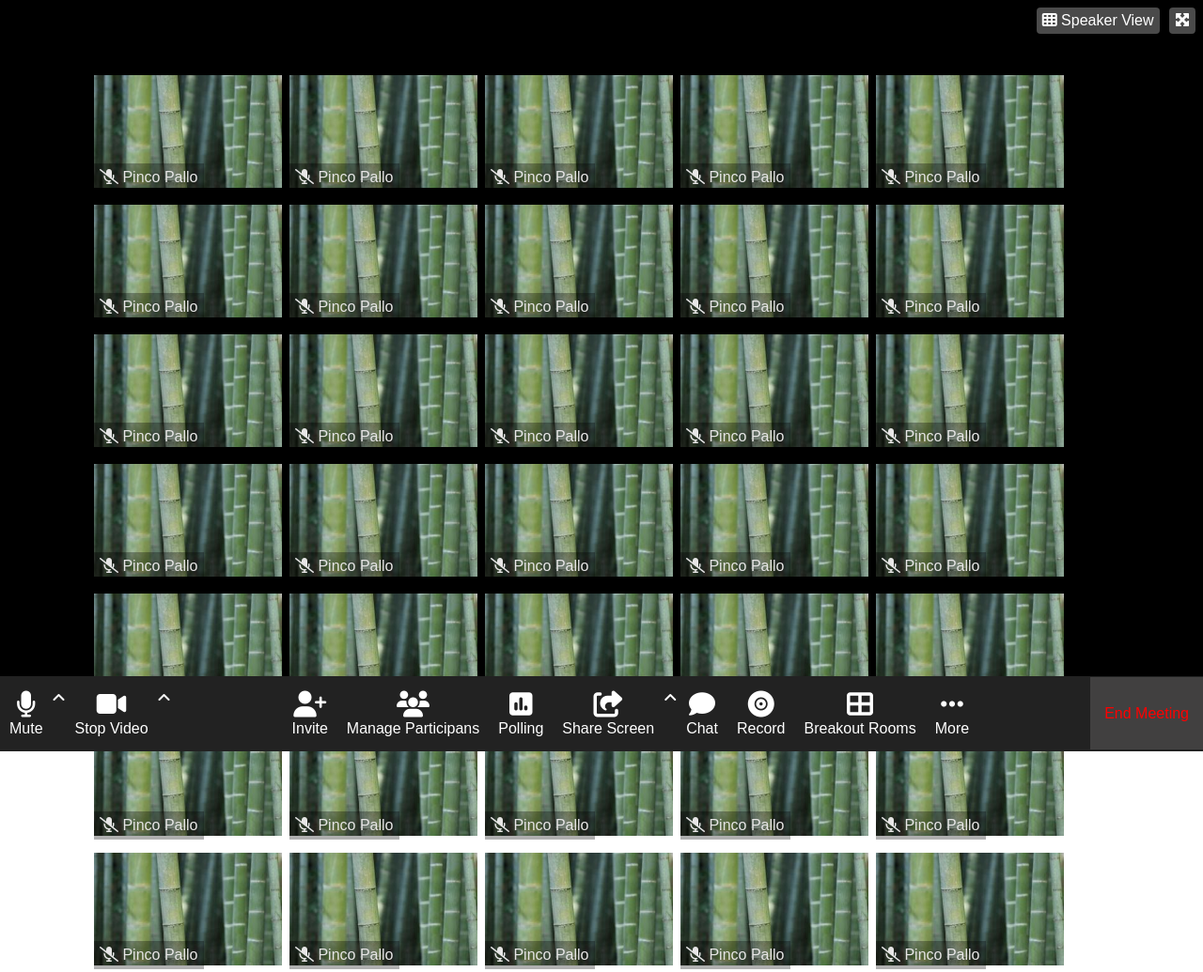
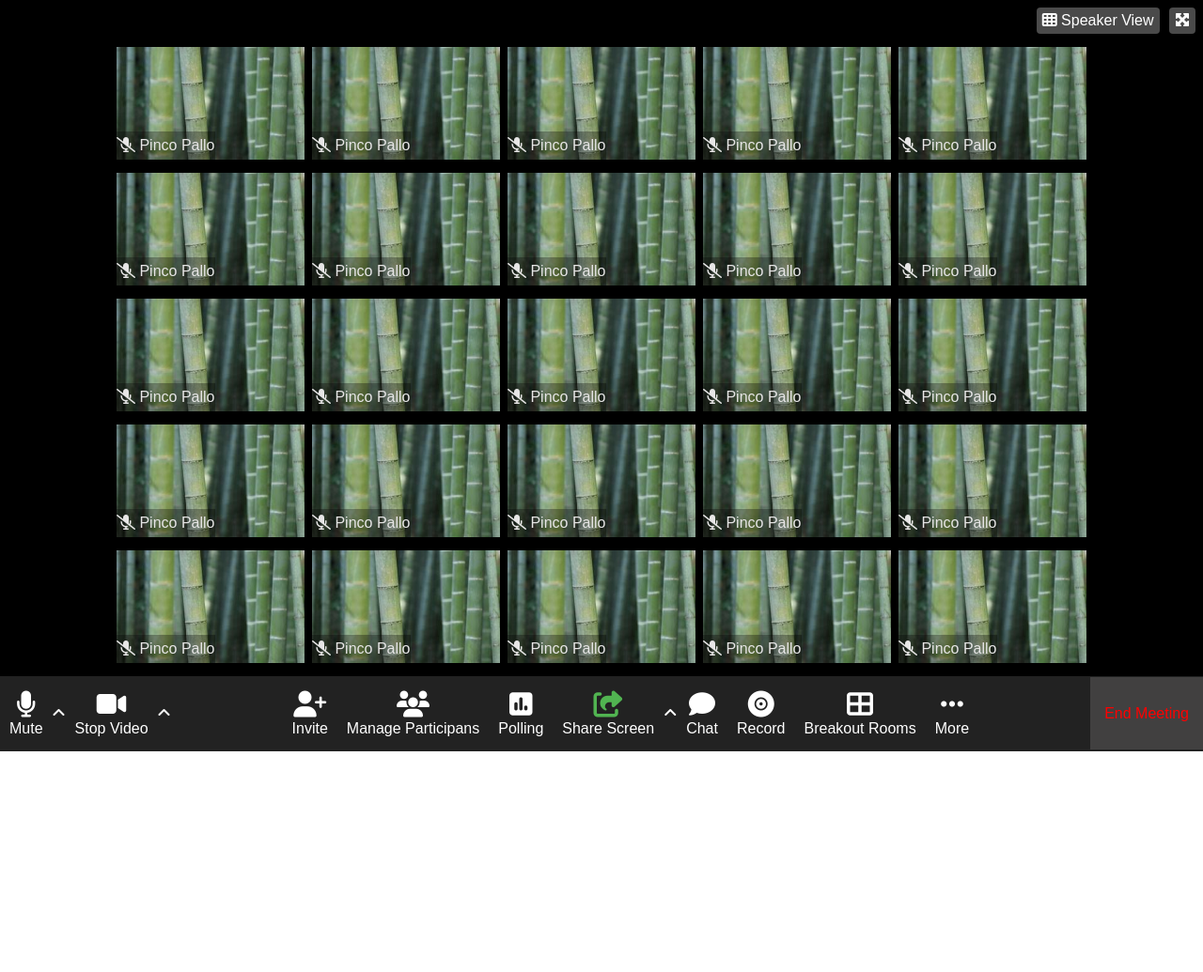
Before and after one commit to ValerioCarbone/html-css-zoom, a plain HTML site: page index.html in a window 1280 px wide. Shown: the whole page at 94% size. After the commit the page ends 800 px from the top, so only its background shows below. Drawn offline with Linux system fonts and the light colour scheme.

Commit message:
Correzioni icone + user info + sfondo e container

```diff
--- a/css/style.css
+++ b/css/style.css
@@ -3,6 +3,11 @@
     margin: 0;
     box-sizing: border-box;
     font-family: Arial, Helvetica, sans-serif;
+}
+
+figure{
+    margin: 0;
+    padding: 0;
 }
 
 a{
@@ -14,20 +19,21 @@ a{
     background-color: black;
     height: 100vh;
     width: 100%;
-    /* overflow-y: hidden; */
+    overflow: auto;
     position: relative;
 }
 
 .container{
     margin: 0 auto;
-    padding: 80px 100px 30px;
-    width: auto;
+    padding: 50px 100px 80px;
+    margin-bottom: 100px;
 }
+
 
 img{
     width: 100%;
     height: 100%;
-    object-fit: contain;
+    display: block;
 }
 
 
@@ -39,20 +45,24 @@ img{
     display: flex;
     flex-wrap: wrap;
     gap: 14px 8px;
-    }
+    justify-content: center;
+    height: 100%;
+}
 
 .user-webcam{
     /* background-color: white; */
     flex-basis: 200px;
     /* flex-grow: 1; */
-    position: relative;
+
 }
 
 
 .top-icons{
-    position: absolute;
+    position: fixed;
     top: 8px;
     right: 8px;
+    z-index: 99;
+
 }
 
 .speaker-icon, .expand-icon{
@@ -60,6 +70,7 @@ background-color: #4A4A4A;
 padding: 5px 6px;
 display: inline-block;
 border-radius: 4px;
+
 }
 
 .speaker-icon{
@@ -72,16 +83,15 @@ border-radius: 4px;
     left: 0;
     bottom: 0;
     color: rgb(231, 230, 230);
-    padding: 6px 6px;
+    padding: 6px 0;
     font-weight: 500;
 }
 
 .container-menu{
     width: 100%;
     background-color: #222222;
-    /* position: fixed; */
+    position: fixed;
     height: 80px;
-    position: fixed;
     bottom: 0;
     left: 0;
     right: 0;
@@ -98,6 +108,8 @@ border-radius: 4px;
  .buttons{
     display: flex;
     color: white;
+    flex-wrap: wrap;
+    align-items: center;
 
  }
 
@@ -108,6 +120,7 @@ border-radius: 4px;
     align-content: center;
     align-items: center;
     padding: 0 10px;
+    flex-wrap: wrap;
 
 }
 
@@ -121,3 +134,11 @@ border-radius: 4px;
     padding: 30px 15px;
 
 }
+
+.user-webcam figure{
+    position: relative;
+}
+
+.green{
+    color: rgb(81, 180, 81);
+}
--- a/index.html
+++ b/index.html
@@ -10,7 +10,7 @@
 <body>
     <main>
         <div class="main-bg">
-            <div class="container deb ug">
+            <div class="container">
                 <div class="top-icons">
                     <a class="speaker-icon " href="#"><i class="fa-solid fa-table-cells"></i> Speaker View</a>
                     <a class="expand-icon" href="#"><i class="fa-sharp fa-solid fa-maximize"></i></a>
@@ -20,280 +20,280 @@
                         <div>
                             <figure>
                                 <img src="./img/placeholder.jpg" alt="">
+                                <span class="user-info"><i class="fa-solid fa-microphone-slash"></i> Pinco Pallo</span>
                             </figure>
-                            <span class="user-info"><i class="fa-solid fa-microphone-slash"></i> Pinco Pallo</span>
                         </div>
                     </div>
                     <div class="user-webcam">
                         <div>
                             <figure>
                                 <img src="./img/placeholder.jpg" alt="">
+                                <span class="user-info"><i class="fa-solid fa-microphone-slash"></i> Pinco Pallo</span>
                             </figure>
-                            <span class="user-info"><i class="fa-solid fa-microphone-slash"></i> Pinco Pallo</span>
                         </div>
                     </div>
                     <div class="user-webcam">
                         <div>
                             <figure>
                                 <img src="./img/placeholder.jpg" alt="">
+                                <span class="user-info"><i class="fa-solid fa-microphone-slash"></i> Pinco Pallo</span>
                             </figure>
-                            <span class="user-info"><i class="fa-solid fa-microphone-slash"></i> Pinco Pallo</span>
                         </div>
                     </div>
                     <div class="user-webcam">
                         <div>
                             <figure>
                                 <img src="./img/placeholder.jpg" alt="">
+                                <span class="user-info"><i class="fa-solid fa-microphone-slash"></i> Pinco Pallo</span>
                             </figure>
-                            <span class="user-info"><i class="fa-solid fa-microphone-slash"></i> Pinco Pallo</span>
                         </div>
                     </div>
                     <div class="user-webcam">
                         <div>
                             <figure>
                                 <img src="./img/placeholder.jpg" alt="">
+                                <span class="user-info"><i class="fa-solid fa-microphone-slash"></i> Pinco Pallo</span>
                             </figure>
-                            <span class="user-info"><i class="fa-solid fa-microphone-slash"></i> Pinco Pallo</span>
                         </div>
                     </div>
                     <div class="user-webcam">
                         <div>
                             <figure>
                                 <img src="./img/placeholder.jpg" alt="">
+                                <span class="user-info"><i class="fa-solid fa-microphone-slash"></i> Pinco Pallo</span>
                             </figure>
-                            <span class="user-info"><i class="fa-solid fa-microphone-slash"></i> Pinco Pallo</span>
                         </div>
                     </div>
                     <div class="user-webcam">
                         <div>
                             <figure>
                                 <img src="./img/placeholder.jpg" alt="">
+                                <span class="user-info"><i class="fa-solid fa-microphone-slash"></i> Pinco Pallo</span>
                             </figure>
-                            <span class="user-info"><i class="fa-solid fa-microphone-slash"></i> Pinco Pallo</span>
                         </div>
                     </div>
                     <div class="user-webcam">
                         <div>
                             <figure>
                                 <img src="./img/placeholder.jpg" alt="">
+                                <span class="user-info"><i class="fa-solid fa-microphone-slash"></i> Pinco Pallo</span>
                             </figure>
-                            <span class="user-info"><i class="fa-solid fa-microphone-slash"></i> Pinco Pallo</span>
                         </div>
                     </div>
                     <div class="user-webcam">
                         <div>
                             <figure>
                                 <img src="./img/placeholder.jpg" alt="">
+                                <span class="user-info"><i class="fa-solid fa-microphone-slash"></i> Pinco Pallo</span>
                             </figure>
-                            <span class="user-info"><i class="fa-solid fa-microphone-slash"></i> Pinco Pallo</span>
                         </div>
                     </div>
                     <div class="user-webcam">
                         <div>
                             <figure>
                                 <img src="./img/placeholder.jpg" alt="">
+                                <span class="user-info"><i class="fa-solid fa-microphone-slash"></i> Pinco Pallo</span>
                             </figure>
-                            <span class="user-info"><i class="fa-solid fa-microphone-slash"></i> Pinco Pallo</span>
                         </div>
                     </div>
                     <div class="user-webcam">
                         <div>
                             <figure>
                                 <img src="./img/placeholder.jpg" alt="">
+                                <span class="user-info"><i class="fa-solid fa-microphone-slash"></i> Pinco Pallo</span>
                             </figure>
-                            <span class="user-info"><i class="fa-solid fa-microphone-slash"></i> Pinco Pallo</span>
                         </div>
                     </div>
                     <div class="user-webcam">
                         <div>
                             <figure>
                                 <img src="./img/placeholder.jpg" alt="">
+                                <span class="user-info"><i class="fa-solid fa-microphone-slash"></i> Pinco Pallo</span>
                             </figure>
-                            <span class="user-info"><i class="fa-solid fa-microphone-slash"></i> Pinco Pallo</span>
                         </div>
                     </div>
                     <div class="user-webcam">
                         <div>
                             <figure>
                                 <img src="./img/placeholder.jpg" alt="">
+                                <span class="user-info"><i class="fa-solid fa-microphone-slash"></i> Pinco Pallo</span>
                             </figure>
-                            <span class="user-info"><i class="fa-solid fa-microphone-slash"></i> Pinco Pallo</span>
                         </div>
                     </div>
                     <div class="user-webcam">
                         <div>
                             <figure>
                                 <img src="./img/placeholder.jpg" alt="">
+                                <span class="user-info"><i class="fa-solid fa-microphone-slash"></i> Pinco Pallo</span>
                             </figure>
-                            <span class="user-info"><i class="fa-solid fa-microphone-slash"></i> Pinco Pallo</span>
                         </div>
                     </div>
                     <div class="user-webcam">
                         <div>
                             <figure>
                                 <img src="./img/placeholder.jpg" alt="">
+                                <span class="user-info"><i class="fa-solid fa-microphone-slash"></i> Pinco Pallo</span>
                             </figure>
-                            <span class="user-info"><i class="fa-solid fa-microphone-slash"></i> Pinco Pallo</span>
                         </div>
                     </div>
                     <div class="user-webcam">
                         <div>
                             <figure>
                                 <img src="./img/placeholder.jpg" alt="">
+                                <span class="user-info"><i class="fa-solid fa-microphone-slash"></i> Pinco Pallo</span>
                             </figure>
-                            <span class="user-info"><i class="fa-solid fa-microphone-slash"></i> Pinco Pallo</span>
                         </div>
                     </div>
                     <div class="user-webcam">
                         <div>
                             <figure>
                                 <img src="./img/placeholder.jpg" alt="">
+                                <span class="user-info"><i class="fa-solid fa-microphone-slash"></i> Pinco Pallo</span>
                             </figure>
-                            <span class="user-info"><i class="fa-solid fa-microphone-slash"></i> Pinco Pallo</span>
                         </div>
                     </div>
                     <div class="user-webcam">
                         <div>
                             <figure>
                                 <img src="./img/placeholder.jpg" alt="">
+                                <span class="user-info"><i class="fa-solid fa-microphone-slash"></i> Pinco Pallo</span>
                             </figure>
-                            <span class="user-info"><i class="fa-solid fa-microphone-slash"></i> Pinco Pallo</span>
                         </div>
                     </div>
                     <div class="user-webcam">
                         <div>
                             <figure>
                                 <img src="./img/placeholder.jpg" alt="">
+                                <span class="user-info"><i class="fa-solid fa-microphone-slash"></i> Pinco Pallo</span>
                             </figure>
-                            <span class="user-info"><i class="fa-solid fa-microphone-slash"></i> Pinco Pallo</span>
                         </div>
                     </div>
                     <div class="user-webcam">
                         <div>
                             <figure>
                                 <img src="./img/placeholder.jpg" alt="">
+                                <span class="user-info"><i class="fa-solid fa-microphone-slash"></i> Pinco Pallo</span>
                             </figure>
-                            <span class="user-info"><i class="fa-solid fa-microphone-slash"></i> Pinco Pallo</span>
                         </div>
                     </div>
                     <div class="user-webcam">
                         <div>
                             <figure>
                                 <img src="./img/placeholder.jpg" alt="">
+                                <span class="user-info"><i class="fa-solid fa-microphone-slash"></i> Pinco Pallo</span>
                             </figure>
-                            <span class="user-info"><i class="fa-solid fa-microphone-slash"></i> Pinco Pallo</span>
                         </div>
                     </div>
                     <div class="user-webcam">
                         <div>
                             <figure>
                                 <img src="./img/placeholder.jpg" alt="">
+                                <span class="user-info"><i class="fa-solid fa-microphone-slash"></i> Pinco Pallo</span>
                             </figure>
-                            <span class="user-info"><i class="fa-solid fa-microphone-slash"></i> Pinco Pallo</span>
                         </div>
                     </div>
                     <div class="user-webcam">
                         <div>
                             <figure>
                                 <img src="./img/placeholder.jpg" alt="">
+                                <span class="user-info"><i class="fa-solid fa-microphone-slash"></i> Pinco Pallo</span>
                             </figure>
-                            <span class="user-info"><i class="fa-solid fa-microphone-slash"></i> Pinco Pallo</span>
                         </div>
                     </div>
                     <div class="user-webcam">
                         <div>
                             <figure>
                                 <img src="./img/placeholder.jpg" alt="">
+                                <span class="user-info"><i class="fa-solid fa-microphone-slash"></i> Pinco Pallo</span>
                             </figure>
-                            <span class="user-info"><i class="fa-solid fa-microphone-slash"></i> Pinco Pallo</span>
                         </div>
                     </div>
                     <div class="user-webcam">
                         <div>
                             <figure>
                                 <img src="./img/placeholder.jpg" alt="">
+                                <span class="user-info"><i class="fa-solid fa-microphone-slash"></i> Pinco Pallo</span>
                             </figure>
-                            <span class="user-info"><i class="fa-solid fa-microphone-slash"></i> Pinco Pallo</span>
                         </div>
                     </div>
                     <div class="user-webcam">
                         <div>
                             <figure>
                                 <img src="./img/placeholder.jpg" alt="">
+                                <span class="user-info"><i class="fa-solid fa-microphone-slash"></i> Pinco Pallo</span>
                             </figure>
-                            <span class="user-info"><i class="fa-solid fa-microphone-slash"></i> Pinco Pallo</span>
                         </div>
                     </div>
                     <div class="user-webcam">
                         <div>
                             <figure>
                                 <img src="./img/placeholder.jpg" alt="">
+                                <span class="user-info"><i class="fa-solid fa-microphone-slash"></i> Pinco Pallo</span>
                             </figure>
-                            <span class="user-info"><i class="fa-solid fa-microphone-slash"></i> Pinco Pallo</span>
                         </div>
                     </div>
                     <div class="user-webcam">
                         <div>
                             <figure>
                                 <img src="./img/placeholder.jpg" alt="">
+                                <span class="user-info"><i class="fa-solid fa-microphone-slash"></i> Pinco Pallo</span>
                             </figure>
-                            <span class="user-info"><i class="fa-solid fa-microphone-slash"></i> Pinco Pallo</span>
                         </div>
                     </div>
                     <div class="user-webcam">
                         <div>
                             <figure>
                                 <img src="./img/placeholder.jpg" alt="">
+                                <span class="user-info"><i class="fa-solid fa-microphone-slash"></i> Pinco Pallo</span>
                             </figure>
-                            <span class="user-info"><i class="fa-solid fa-microphone-slash"></i> Pinco Pallo</span>
                         </div>
                     </div>
                     <div class="user-webcam">
                         <div>
                             <figure>
                                 <img src="./img/placeholder.jpg" alt="">
+                                <span class="user-info"><i class="fa-solid fa-microphone-slash"></i> Pinco Pallo</span>
                             </figure>
-                            <span class="user-info"><i class="fa-solid fa-microphone-slash"></i> Pinco Pallo</span>
                         </div>
                     </div>
                     <div class="user-webcam">
                         <div>
                             <figure>
                                 <img src="./img/placeholder.jpg" alt="">
+                                <span class="user-info"><i class="fa-solid fa-microphone-slash"></i> Pinco Pallo</span>
                             </figure>
-                            <span class="user-info"><i class="fa-solid fa-microphone-slash"></i> Pinco Pallo</span>
                         </div>
                     </div>
                     <div class="user-webcam">
                         <div>
                             <figure>
                                 <img src="./img/placeholder.jpg" alt="">
+                                <span class="user-info"><i class="fa-solid fa-microphone-slash"></i> Pinco Pallo</span>
                             </figure>
-                            <span class="user-info"><i class="fa-solid fa-microphone-slash"></i> Pinco Pallo</span>
                         </div>
                     </div>
                     <div class="user-webcam">
                         <div>
                             <figure>
                                 <img src="./img/placeholder.jpg" alt="">
+                                <span class="user-info"><i class="fa-solid fa-microphone-slash"></i> Pinco Pallo</span>
                             </figure>
-                            <span class="user-info"><i class="fa-solid fa-microphone-slash"></i> Pinco Pallo</span>
                         </div>
                     </div>
                     <div class="user-webcam">
                         <div>
                             <figure>
                                 <img src="./img/placeholder.jpg" alt="">
+                                <span class="user-info"><i class="fa-solid fa-microphone-slash"></i> Pinco Pallo</span>
                             </figure>
-                            <span class="user-info"><i class="fa-solid fa-microphone-slash"></i> Pinco Pallo</span>
                         </div>
                     </div>
                     <div class="user-webcam">
                         <div>
                             <figure>
                                 <img src="./img/placeholder.jpg" alt="">
+                                <span class="user-info"><i class="fa-solid fa-microphone-slash"></i> Pinco Pallo</span>
                             </figure>
-                            <span class="user-info"><i class="fa-solid fa-microphone-slash"></i> Pinco Pallo</span>
                         </div>
                     </div>
                 </div>
@@ -351,7 +351,7 @@
                                 </div>
                             </div>
                             <div  class="button-composition">
-                                <div class="menu-icons">
+                                <div class="menu-icons green">
                                     <i class="fa-solid fa-share-from-square"></i>
                                 </div>
                                 <div>
```
